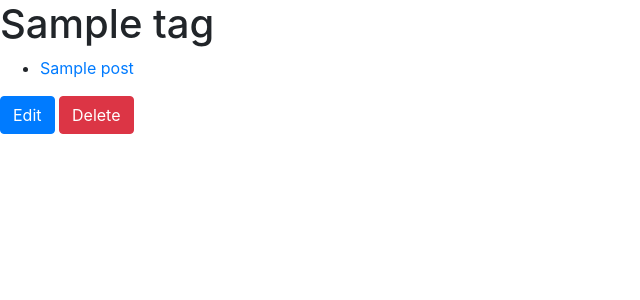
After one commit to negasaa12/blogly, a Flask app: page /tags/1 in a window 1280 px wide. The commit adds this page. Shown: the top 300 px of the page, without its empty margins (0-640 px from the left). Run offline with Flask 3, Linux system fonts and the light colour scheme; tables that the repository leaves empty hold one stand-in row (values such as "Sample post").

Commit message:
show tags, edit tags

```diff
--- a/app.py
+++ b/app.py
@@ -2,9 +2,9 @@
 from datetime import datetime
 from flask import Flask, request, redirect, render_template
 from flask_debugtoolbar import DebugToolbarExtension
-from models import db, connect_db, User, Post
+from models import db, connect_db, User, Post, PostTag, Tag
 from sqlalchemy import text
-
+from unittest import TestCase
 
 app = Flask(__name__)
 app.config['SQLALCHEMY_DATABASE_URI'] = 'postgresql:///user_data_db'
@@ -222,3 +222,24 @@ def delete_post(post_id):
 
 
    return redirect(f"/users/{post_id}")
+
+ ######################################################################
+"""TAG ROUTES"""
+
+@app.route('/tags')
+def list_tags():
+    """list all tags"""
+    tags = Tag.query.all()
+
+
+    return render_template('show_tags.html', tags=tags)
+
+
+
+@app.route('/tags/<int:tag_id>')
+def tags_show(tag_id):
+    """Show a page with info on a specific tag"""
+
+    tag = Tag.query.get_or_404(tag_id)
+
+    return render_template('tag_details.html', tag=tag)
--- a/templates/home.html
+++ b/templates/home.html
@@ -9,8 +9,8 @@
     <title>USERS</title>
 </head>
 <body>
-
-
+{% block content %} {% endblock %}
+{% block show_tags %} {% endblock %}
 {% block edit_post %} {% endblock %}
 
 {% block show_post %} {% endblock %}
--- /dev/null
+++ b/templates/tag_details.html
@@ -0,0 +1,31 @@
+{% extends "home.html" %}
+
+
+
+
+
+
+{% block title %}{{ tag.name }}{% endblock %}
+
+{% block content %}
+
+<h1>{{ tag.name }}</h1>
+
+<ul>
+  {% for post in tag.posts %}
+  <li><a href="/posts/{{ post.id }}">{{ post.title }}</a></li>
+  {% endfor %}
+</ul>
+
+<form>
+  <button formmethod="GET"
+          formaction="/tags/{{ tag.id }}/edit"
+          class="btn btn-primary">Edit
+  </button>
+  <button formmethod="POST"
+          formaction="/tags/{{ tag.id }}/delete"
+          class="btn btn-danger">Delete
+  </button>
+
+</form>
+{% endblock %}
```
Also changed, not shown: models.py (+29 -0 lines), seed.py (+30 -2 lines), templates/details.html (+13 -5 lines), templates/show_tags.html (added, +24 -0 lines).
